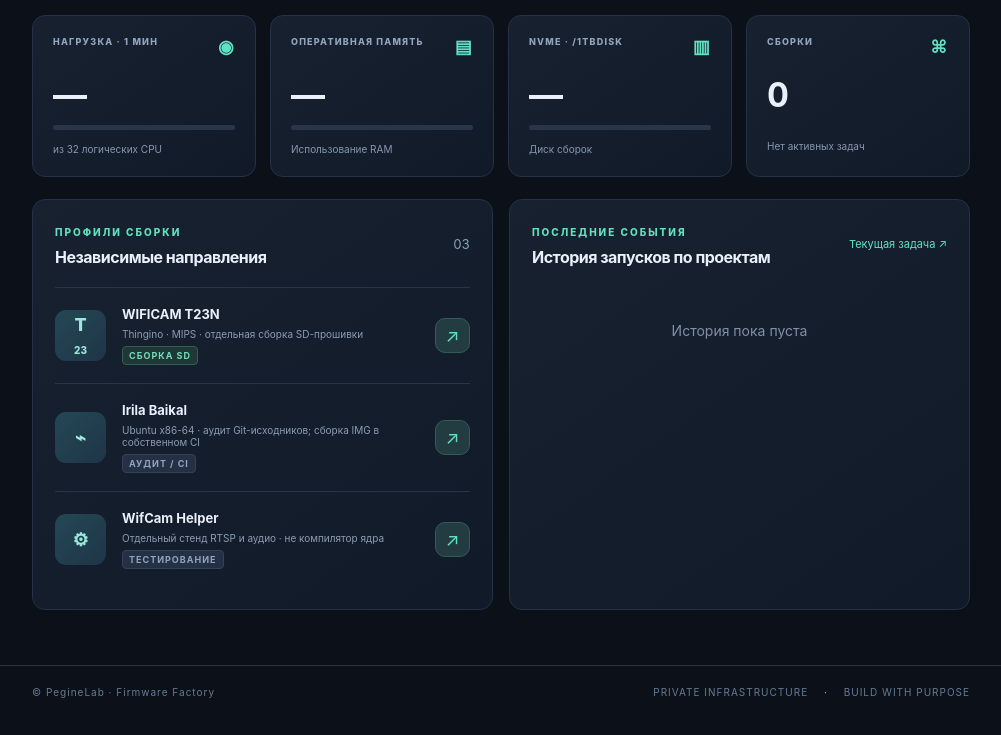
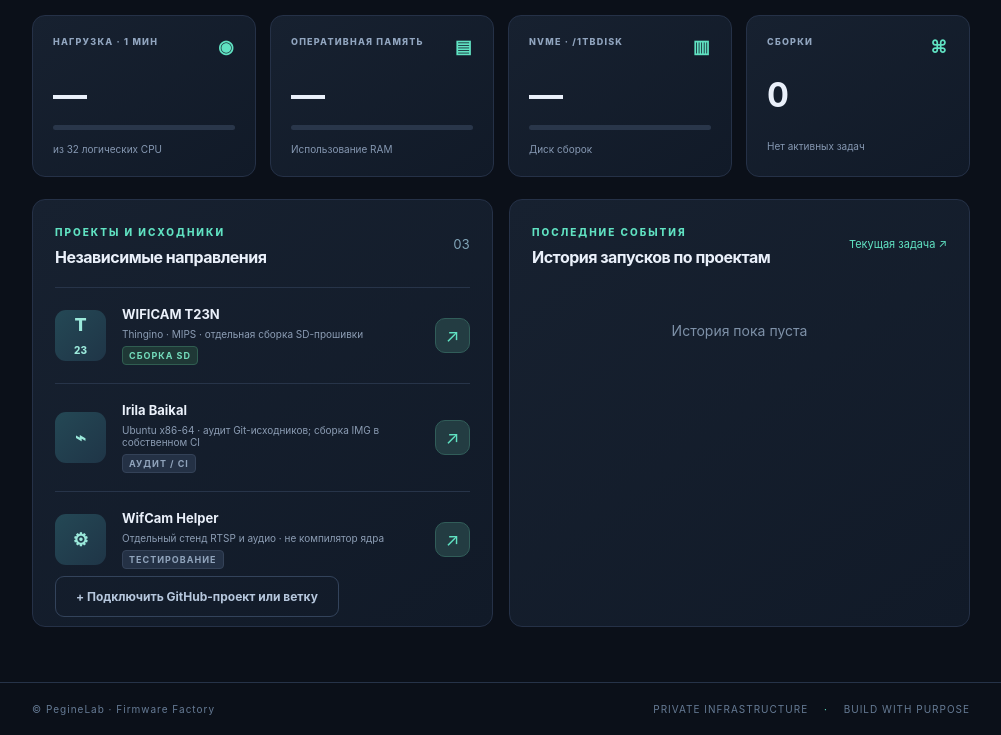
Before and after one commit to musikfed/YadroKreator, a Flask app: page / in a window 1280 px wide. Shown: the part 1042-1777 px from the top of the page, without its empty margins (268-1269 px from the left). Before the commit the page ends 1740 px from the top, so only its background shows below. Run offline with Flask 3, Linux system fonts and the light colour scheme; data that the repository does not hold is empty; parts of the project's set-up code (start-up, migrations or seed data) failed here and were passed over.

Commit message:
ui: show registered projects on overview and clarify safe Helper branch restrictions

```diff
--- a/templates/index.html
+++ b/templates/index.html
@@ -67,10 +67,12 @@
           <div class="metric"><div class="metric-top"><span>СБОРКИ</span><b>⌘</b></div><div class="metric-value" id="jobsNumber">0</div><div class="metric-footer" id="currentStatus">Нет активных задач</div></div>
         </div>
         <div class="dashboard-bottom"><div class="surface" id="buildLines">
-            <div class="surface-head"><div><small>ПРОФИЛИ СБОРКИ</small><h3>Независимые направления</h3></div><span class="count">03</span></div>
+            <div class="surface-head"><div><small>ПРОЕКТЫ И ИСХОДНИКИ</small><h3>Независимые направления</h3></div><span class="count" id="projectCount">03</span></div>
             <div class="profile"><div class="profile-icon">T<span>23</span></div><div class="profile-text"><strong>WIFICAM T23N</strong><small>Thingino · MIPS · отдельная сборка SD-прошивки</small><span class="tag">СБОРКА SD</span></div><a class="round-btn" href="#builds" title="Перейти к WIFICAM">↗</a></div>
             <div class="profile"><div class="profile-icon">⌁</div><div class="profile-text"><strong>Irila Baikal</strong><small>Ubuntu x86-64 · аудит Git-исходников; сборка IMG в собственном CI</small><span class="tag neutral">АУДИТ / CI</span></div><a class="round-btn" href="#irila" title="Перейти к Irila">↗</a></div>
             <div class="profile"><div class="profile-icon">⚙</div><div class="profile-text"><strong>WifCam Helper</strong><small>Отдельный стенд RTSP и аудио · не компилятор ядра</small><span class="tag neutral">ТЕСТИРОВАНИЕ</span></div><a class="round-btn" href="#helper" title="Перейти к WifCam Helper">↗</a></div>
+             <div id="registeredProjectCards"></div>
+             <a class="secondary" href="#system" id="addGithubProjectLink">+ Подключить GitHub-проект или ветку</a>
           </div><div class="surface">
             <div class="surface-head"><div><small>ПОСЛЕДНИЕ СОБЫТИЯ</small><h3>История запусков по проектам</h3></div><a class="small-link" href="#activity">Текущая задача ↗</a></div>
             <div id="recentJobs" class="recent-list"><p class="empty">История пока пуста</p></div>
@@ -96,7 +98,7 @@
             <input id="helperPreset" type="checkbox" style="width:18px;height:18px">
             <span>Использовать утверждённый профиль WifCam Helper (опционально)</span>
           </label>
-          <p class="muted">Профиль из соседнего проекта <code>projects/wifcam_helper/profiles/t23n_lean.json</code> фиксируется отдельно для этой сборки. Разрешён только <code>WIFICAM_WEBRTC=0|1</code>. Оценки тестового стенда не изменяют ядро автоматически.</p>
+          <p class="muted"><span id="helperBranchNote">Helper-профиль поддерживает только ветку mymarrchWFcam.</span> Профиль из соседнего проекта <code>projects/wifcam_helper/profiles/t23n_lean.json</code> фиксируется отдельно для этой сборки. Разрешён только <code>WIFICAM_WEBRTC=0|1</code>. Оценки тестового стенда не изменяют ядро автоматически.</p>
           <p class="muted">Источник: github.com/musikfed/wificam_T23N · загрузка по Git непосредственно на сервере · PUBLISH=0</p>
         </div>
         <div class="build-layout"><div class="surface"><div class="surface-head"><div><small>SQLITE HISTORY</small><h3>Очередь и история</h3></div><span class="count" id="buildCount">0</span></div><div id="jobsList" class="jobs-list"><p class="empty">Сборок пока нет</p></div></div>
```
